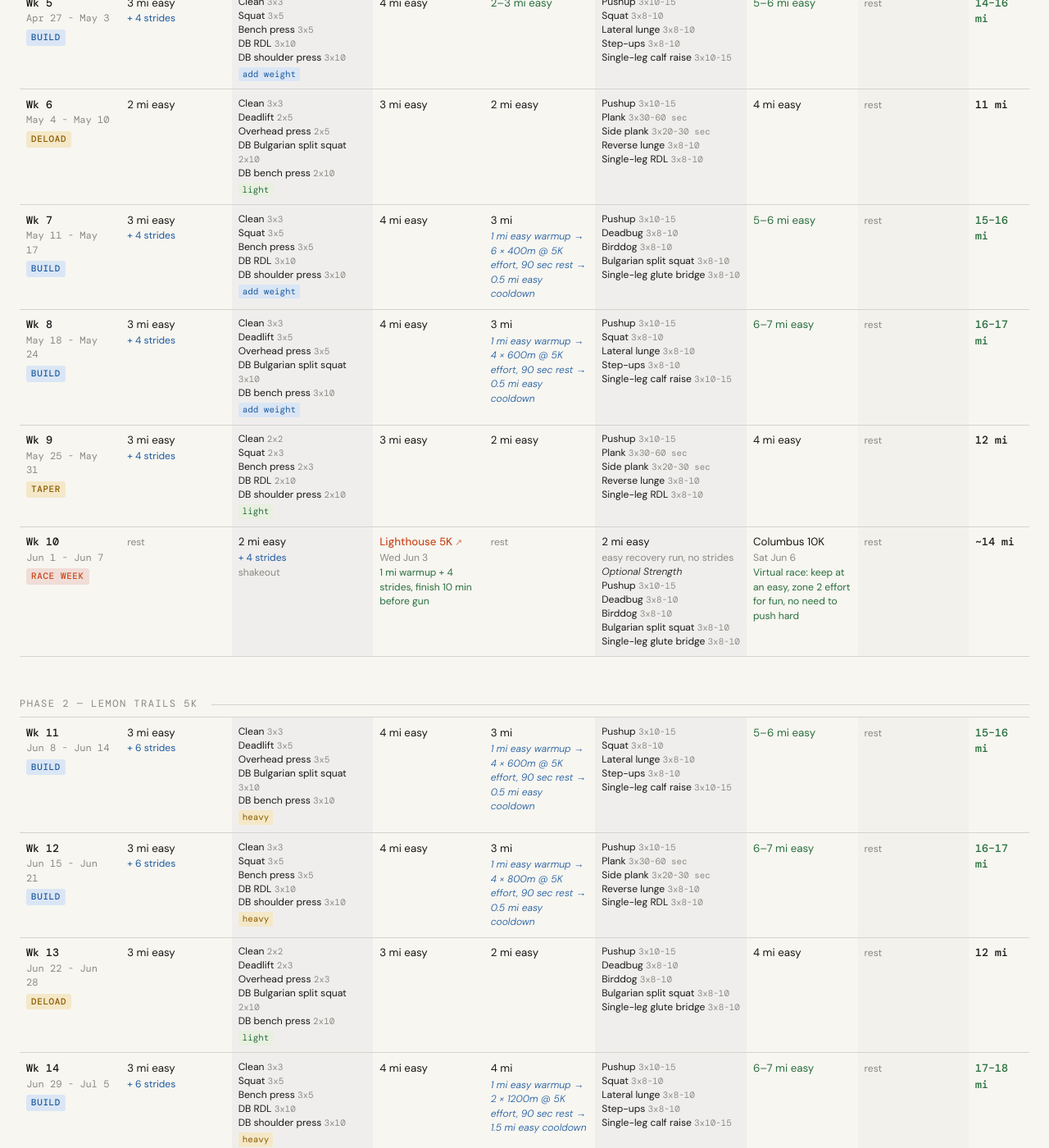
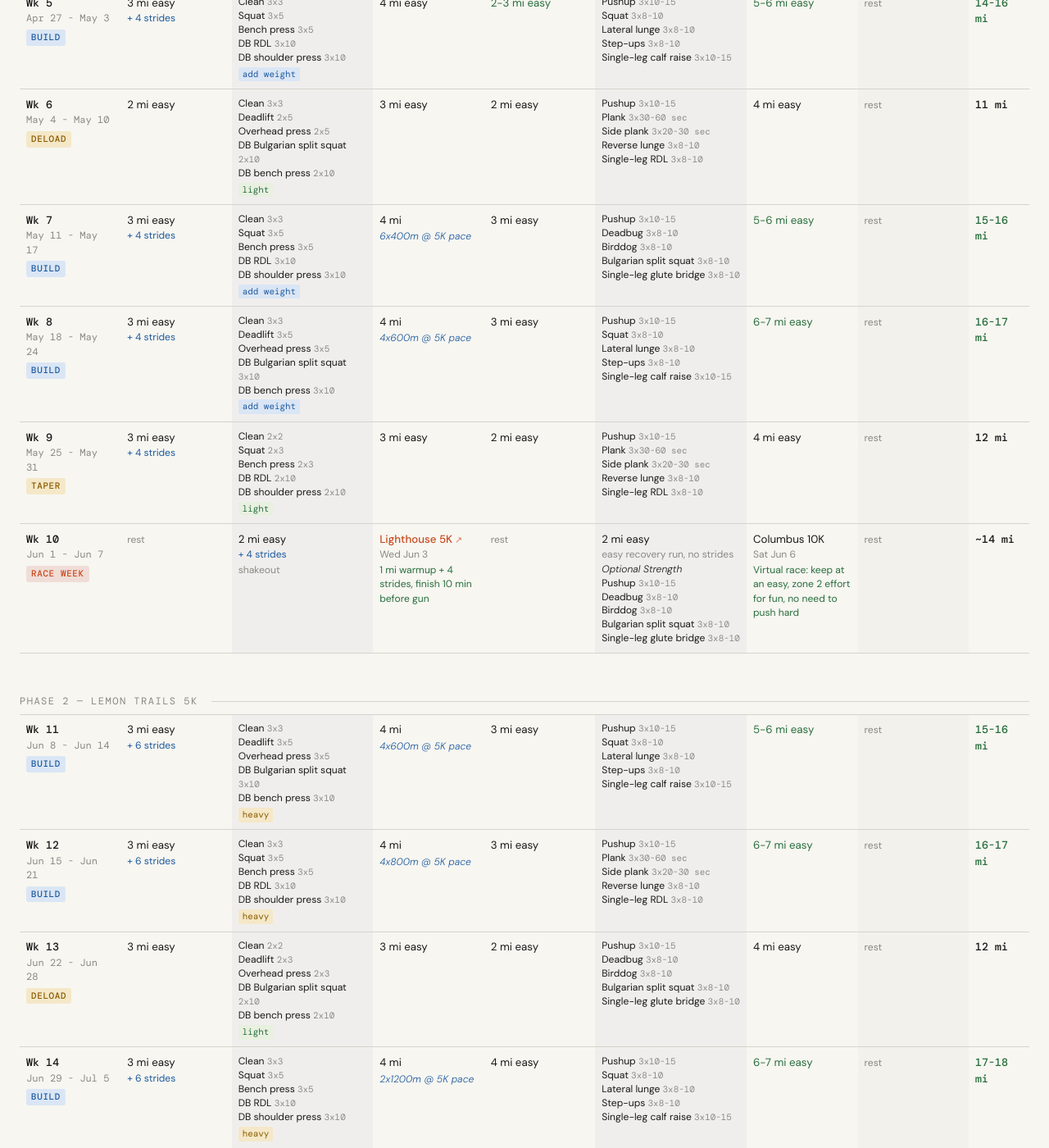
Before and after one commit to richardbasile/richardbasile.github.io, a Jekyll site: the page built from training-plan/index.html, in a window 1280 px wide and 1400 px high, scrolled down 1191 px. Shown: the whole window at 82% size. Built offline with Jekyll 4.4.1, drawn with Linux system fonts in a browser that asks for light colours; some of the changed text lies outside the part shown.

Commit message:
wednesday quality sessions

```diff
--- a/training-plan/index.html
+++ b/training-plan/index.html
@@ -944,9 +944,9 @@ title: 2026 Race Season
               <span class="fri-ex">Bulgarian split squat <span class="fri-sets">3x8-10</span></span>
               <span class="fri-ex">Single-leg glute bridge <span class="fri-sets">3x8-10</span></span>
             </td>
-            <td><span class="total-flex">4–5 mi easy</span></td>
-            <td class="rest-col"><span class="rest">rest</span></td>
-            <td class="total-cell total-flex">13–14 mi</td>
+            <td><span class="total-flex">4-5 mi easy</span></td>
+            <td class="rest-col"><span class="rest">rest</span></td>
+            <td class="total-cell total-flex">13-14 mi</td>
           </tr>
 
           <tr>
@@ -962,7 +962,7 @@ title: 2026 Race Season
                   class="fri-sets">3x10</span></span><span class="fri-ex">DB shoulder press <span
                   class="fri-sets">3x10</span></span><span class="str-intensity int-mod">add weight</span></td>
             <td>4 mi easy</td>
-            <td><span class="total-flex">2–3 mi easy</span></td>
+            <td><span class="total-flex">2-3 mi easy</span></td>
             <td class="str-col">
               <span class="fri-ex">Pushup <span class="fri-sets">3x10-15</span></span>
               <span class="fri-ex">Squat <span class="fri-sets">3x8-10</span></span>
@@ -970,9 +970,9 @@ title: 2026 Race Season
               <span class="fri-ex">Step-ups <span class="fri-sets">3x8-10</span></span>
               <span class="fri-ex">Single-leg calf raise <span class="fri-sets">3x10-15</span></span>
             </td>
-            <td><span class="total-flex">5–6 mi easy</span></td>
-            <td class="rest-col"><span class="rest">rest</span></td>
-            <td class="total-cell total-flex">14–16 mi</td>
+            <td><span class="total-flex">5-6 mi easy</span></td>
+            <td class="rest-col"><span class="rest">rest</span></td>
+            <td class="total-cell total-flex">14-16 mi</td>
           </tr>
 
           <tr>
@@ -1013,9 +1013,8 @@ title: 2026 Race Season
                   class="fri-sets">3x5</span></span><span class="fri-ex">DB RDL <span
                   class="fri-sets">3x10</span></span><span class="fri-ex">DB shoulder press <span
                   class="fri-sets">3x10</span></span><span class="str-intensity int-mod">add weight</span></td>
-            <td>4 mi easy</td>
-            <td>3 mi<span class="q">1 mi easy warmup &rarr; 6 &times; 400m @ 5K effort, 90 sec rest &rarr; 0.5 mi easy
-                cooldown</span></td>
+            <td>4 mi<span class="q">6x400m @ 5K pace</span></td>
+            <td>3 mi easy</td>
             <td class="str-col">
               <span class="fri-ex">Pushup <span class="fri-sets">3x10-15</span></span>
               <span class="fri-ex">Deadbug <span class="fri-sets">3x8-10</span></span>
@@ -1023,9 +1022,9 @@ title: 2026 Race Season
               <span class="fri-ex">Bulgarian split squat <span class="fri-sets">3x8-10</span></span>
               <span class="fri-ex">Single-leg glute bridge <span class="fri-sets">3x8-10</span></span>
             </td>
-            <td><span class="total-flex">5–6 mi easy</span></td>
-            <td class="rest-col"><span class="rest">rest</span></td>
-            <td class="total-cell total-flex">15–16 mi</td>
+            <td><span class="total-flex">5-6 mi easy</span></td>
+            <td class="rest-col"><span class="rest">rest</span></td>
+            <td class="total-cell total-flex">15-16 mi</td>
           </tr>
 
           <tr>
@@ -1040,9 +1039,8 @@ title: 2026 Race Season
                 <span class="fri-sets">3x5</span></span><span class="fri-ex">DB Bulgarian split squat <span
                   class="fri-sets">3x10</span></span><span class="fri-ex">DB bench press <span
                   class="fri-sets">3x10</span></span><span class="str-intensity int-mod">add weight</span></td>
-            <td>4 mi easy</td>
-            <td>3 mi<span class="q">1 mi easy warmup &rarr; 4 &times; 600m @ 5K effort, 90 sec rest &rarr; 0.5 mi easy
-                cooldown</span></td>
+            <td>4 mi<span class="q">4x600m @ 5K pace</span></td>
+            <td>3 mi easy</td>
             <td class="str-col">
               <span class="fri-ex">Pushup <span class="fri-sets">3x10-15</span></span>
               <span class="fri-ex">Squat <span class="fri-sets">3x8-10</span></span>
@@ -1050,9 +1048,9 @@ title: 2026 Race Season
               <span class="fri-ex">Step-ups <span class="fri-sets">3x8-10</span></span>
               <span class="fri-ex">Single-leg calf raise <span class="fri-sets">3x10-15</span></span>
             </td>
-            <td><span class="total-flex">6–7 mi easy</span></td>
-            <td class="rest-col"><span class="rest">rest</span></td>
-            <td class="total-cell total-flex">16–17 mi</td>
+            <td><span class="total-flex">6-7 mi easy</span></td>
+            <td class="rest-col"><span class="rest">rest</span></td>
+            <td class="total-cell total-flex">16-17 mi</td>
           </tr>
 
           <tr>
@@ -1129,9 +1127,8 @@ title: 2026 Race Season
                 <span class="fri-sets">3x5</span></span><span class="fri-ex">DB Bulgarian split squat <span
                   class="fri-sets">3x10</span></span><span class="fri-ex">DB bench press <span
                   class="fri-sets">3x10</span></span><span class="str-intensity int-heavy">heavy</span></td>
-            <td>4 mi easy</td>
-            <td>3 mi<span class="q">1 mi easy warmup &rarr; 4 &times; 600m @ 5K effort, 90 sec rest &rarr; 0.5 mi easy
-                cooldown</span></td>
+            <td>4 mi<span class="q">4x600m @ 5K pace</span></td>
+            <td>3 mi easy</td>
             <td class="str-col">
               <span class="fri-ex">Pushup <span class="fri-sets">3x10-15</span></span>
               <span class="fri-ex">Squat <span class="fri-sets">3x8-10</span></span>
@@ -1139,9 +1136,9 @@ title: 2026 Race Season
               <span class="fri-ex">Step-ups <span class="fri-sets">3x8-10</span></span>
               <span class="fri-ex">Single-leg calf raise <span class="fri-sets">3x10-15</span></span>
             </td>
-            <td><span class="total-flex">5–6 mi easy</span></td>
-            <td class="rest-col"><span class="rest">rest</span></td>
-            <td class="total-cell total-flex">15–16 mi</td>
+            <td><span class="total-flex">5-6 mi easy</span></td>
+            <td class="rest-col"><span class="rest">rest</span></td>
+            <td class="total-cell total-flex">15-16 mi</td>
           </tr>
 
           <tr>
@@ -1156,9 +1153,8 @@ title: 2026 Race Season
                   class="fri-sets">3x5</span></span><span class="fri-ex">DB RDL <span
                   class="fri-sets">3x10</span></span><span class="fri-ex">DB shoulder press <span
                   class="fri-sets">3x10</span></span><span class="str-intensity int-heavy">heavy</span></td>
-            <td>4 mi easy</td>
-            <td>3 mi<span class="q">1 mi easy warmup &rarr; 4 &times; 800m @ 5K effort, 90 sec rest &rarr; 0.5 mi easy
-                cooldown</span></td>
+            <td>4 mi<span class="q">4x800m @ 5K pace</span></td>
+            <td>3 mi easy</td>
             <td class="str-col">
               <span class="fri-ex">Pushup <span class="fri-sets">3x10-15</span></span>
               <span class="fri-ex">Plank <span class="fri-sets">3x30-60 sec</span></span>
@@ -1166,9 +1162,9 @@ title: 2026 Race Season
               <span class="fri-ex">Reverse lunge <span class="fri-sets">3x8-10</span></span>
               <span class="fri-ex">Single-leg RDL <span class="fri-sets">3x8-10</span></span>
             </td>
-            <td><span class="total-flex">6–7 mi easy</span></td>
-            <td class="rest-col"><span class="rest">rest</span></td>
-            <td class="total-cell total-flex">16–17 mi</td>
+            <td><span class="total-flex">6-7 mi easy</span></td>
+            <td class="rest-col"><span class="rest">rest</span></td>
+            <td class="total-cell total-flex">16-17 mi</td>
           </tr>
 
           <tr>
@@ -1209,9 +1205,8 @@ title: 2026 Race Season
                   class="fri-sets">3x5</span></span><span class="fri-ex">DB RDL <span
                   class="fri-sets">3x10</span></span><span class="fri-ex">DB shoulder press <span
                   class="fri-sets">3x10</span></span><span class="str-intensity int-heavy">heavy</span></td>
+            <td>4 mi<span class="q">2x1200m @ 5K pace</span></td>
             <td>4 mi easy</td>
-            <td>4 mi<span class="q">1 mi easy warmup &rarr; 2 &times; 1200m @ 5K effort, 90 sec rest &rarr; 1.5 mi easy
-                cooldown</span></td>
             <td class="str-col">
               <span class="fri-ex">Pushup <span class="fri-sets">3x10-15</span></span>
               <span class="fri-ex">Squat <span class="fri-sets">3x8-10</span></span>
@@ -1219,9 +1214,9 @@ title: 2026 Race Season
               <span class="fri-ex">Step-ups <span class="fri-sets">3x8-10</span></span>
               <span class="fri-ex">Single-leg calf raise <span class="fri-sets">3x10-15</span></span>
             </td>
-            <td><span class="total-flex">6–7 mi easy</span></td>
-            <td class="rest-col"><span class="rest">rest</span></td>
-            <td class="total-cell total-flex">17–18 mi</td>
+            <td><span class="total-flex">6-7 mi easy</span></td>
+            <td class="rest-col"><span class="rest">rest</span></td>
+            <td class="total-cell total-flex">17-18 mi</td>
           </tr>
 
           <tr>
@@ -1236,9 +1231,8 @@ title: 2026 Race Season
                   class="fri-sets">3x5</span></span><span class="fri-ex">DB RDL <span
                   class="fri-sets">3x10</span></span><span class="fri-ex">DB shoulder press <span
                   class="fri-sets">3x10</span></span><span class="str-intensity int-heavy">heavy</span></td>
+            <td>4 mi<span class="q">2x1600m @ 5K pace</span></td>
             <td>4 mi easy</td>
-            <td>4 mi<span class="q">1 mi easy warmup &rarr; 2 &times; 1600m @ 5K effort, 90 sec rest &rarr; 1 mi easy
-                cooldown</span></td>
             <td class="str-col">
               <span class="fri-ex">Pushup <span class="fri-sets">3x10-15</span></span>
               <span class="fri-ex">Plank <span class="fri-sets">3x30-60 sec</span></span>
@@ -1283,14 +1277,14 @@ title: 2026 Race Season
               <div class="wk-dates">Jul 20 - Jul 26</div>
               <div class="wk-badges"><span class="badge badge-rec">recovery</span></div>
             </td>
-            <td><span class="total-flex">2–3 mi easy</span><span class="note">all runs by feel, no structure</span></td>
+            <td><span class="total-flex">2-3 mi easy</span><span class="note">all runs by feel, no structure</span></td>
             <td class="str-col"><span class="rest">rest</span><span class="note">no strength this week</span></td>
-            <td><span class="total-flex">3–4 mi easy</span></td>
+            <td><span class="total-flex">3-4 mi easy</span></td>
             <td>3 mi easy</td>
             <td class="str-col"><span class="rest">rest</span></td>
             <td>4 mi easy</td>
             <td class="rest-col"><span class="rest">rest</span></td>
-            <td class="total-cell total-flex">12–14 mi</td>
+            <td class="total-cell total-flex">12-14 mi</td>
           </tr>
 
           <!-- PHASE 3 -->
@@ -1338,9 +1332,8 @@ title: 2026 Race Season
                   class="fri-sets">3x3</span></span><span class="fri-ex">DB RDL <span
                   class="fri-sets">3x10</span></span><span class="fri-ex">DB shoulder press <span
                   class="fri-sets">3x10</span></span><span class="str-intensity int-heavy">heavy</span></td>
-            <td>4 mi easy</td>
-            <td>3 mi<span class="q">1 mi easy warmup &rarr; 4 &times; 90 sec hill repeats easy down recovery &rarr; 1 mi
-                easy cooldown</span></td>
+            <td>4 mi<span class="q">4x90 sec hill repeats</span></td>
+            <td>3 mi easy</td>
             <td class="str-col">
               <span class="fri-ex">Pushup <span class="fri-sets">3x10-15</span></span>
               <span class="fri-ex">Deadbug <span class="fri-sets">3x8-10</span></span>
@@ -1391,9 +1384,8 @@ title: 2026 Race Season
                   class="fri-sets">3x3</span></span><span class="fri-ex">DB RDL <span
                   class="fri-sets">3x10</span></span><span class="fri-ex">DB shoulder press <span
                   class="fri-sets">3x10</span></span><span class="str-intensity int-heavy">heavy</span></td>
-            <td>4 mi easy</td>
-            <td>3 mi<span class="q">0.5 mi easy warmup &rarr; 6 &times; 400m @ 5K effort, 90 sec rest &rarr; remaining
-                distance easy cooldown</span></td>
+            <td>4 mi<span class="q">6x400m @ 5K pace</span></td>
+            <td>3 mi easy</td>
             <td class="str-col">
               <span class="fri-ex">Pushup <span class="fri-sets">3x10-15</span></span>
               <span class="fri-ex">Plank <span class="fri-sets">3x30-60 sec</span></span>
@@ -1418,9 +1410,8 @@ title: 2026 Race Season
                 <span class="fri-sets">3x3</span></span><span class="fri-ex">DB Bulgarian split squat <span
                   class="fri-sets">3x10</span></span><span class="fri-ex">DB bench press <span
                   class="fri-sets">3x10</span></span><span class="str-intensity int-heavy">heavy</span></td>
+            <td>4 mi<span class="q">6x90 sec hill repeats</span></td>
             <td>4 mi easy</td>
-            <td>4 mi<span class="q">1 mi easy warmup &rarr; 6 &times; 90 sec hill repeats easy down recovery &rarr; 1.5
-                mi easy cooldown</span></td>
             <td class="str-col">
               <span class="fri-ex">Pushup <span class="fri-sets">3x10-15</span></span>
               <span class="fri-ex">Deadbug <span class="fri-sets">3x8-10</span></span>
@@ -1477,9 +1468,8 @@ title: 2026 Race Season
                 <span class="fri-sets">3x3</span></span><span class="fri-ex">DB Bulgarian split squat <span
                   class="fri-sets">3x10</span></span><span class="fri-ex">DB bench press <span
                   class="fri-sets">3x10</span></span><span class="str-intensity int-heavy">heavy</span></td>
-            <td>5 mi easy</td>
-            <td>4 mi<span class="q">1 mi easy warmup &rarr; 2 mi @ HM pace &rarr; 1 mi easy
-                cooldown</span><span class="note">use Donut Run 5K result in VDOT / McMillan to set pace</span></td>
+            <td>5 mi<span class="q">2 mi @ HM pace</span><span class="note">use Donut Run 5K result in VDOT / McMillan to set pace</span></td>
+            <td>4 mi easy</td>
             <td class="str-col">
               <span class="fri-ex">Pushup <span class="fri-sets">3x10-15</span></span>
               <span class="fri-ex">Plank <span class="fri-sets">3x30-60 sec</span></span>
@@ -1504,9 +1494,8 @@ title: 2026 Race Season
                   class="fri-sets">3x3</span></span><span class="fri-ex">DB RDL <span
                   class="fri-sets">3x10</span></span><span class="fri-ex">DB shoulder press <span
                   class="fri-sets">3x10</span></span><span class="str-intensity int-heavy">heavy</span></td>
+            <td>4 mi<span class="q">6x90 sec hill repeats</span></td>
             <td>4 mi easy</td>
-            <td>4 mi<span class="q">1 mi easy warmup &rarr; 6 &times; 90 sec hill repeats easy down recovery &rarr; 1.5
-                mi easy cooldown</span></td>
             <td class="str-col">
               <span class="fri-ex">Pushup <span class="fri-sets">3x10-15</span></span>
               <span class="fri-ex">Deadbug <span class="fri-sets">3x8-10</span></span>
@@ -1564,9 +1553,8 @@ title: 2026 Race Season
             </td>
             <td><span class="rest">rest</span></td>
             <td class="str-col">3 mi easy<span class="s">+ 4 strides</span></td>
-            <td>5 mi easy</td>
-            <td>4 mi<span class="q">1 mi easy warmup &rarr; 2 mi @ HM pace &rarr; 1 mi easy
-                cooldown</span></td>
+            <td>5 mi<span class="q">2 mi @ HM pace</span></td>
+            <td>4 mi easy</td>
             <td class="str-col">
               <span class="fri-ex">Pushup <span class="fri-sets">3x10-15</span></span>
               <span class="fri-ex">Plank <span class="fri-sets">3x30-60 sec</span></span>
@@ -1644,7 +1632,7 @@ title: 2026 Race Season
             </td>
             <td><span class="rest">rest</span></td>
             <td class="str-col">3 mi easy</td>
-            <td>3 mi easy<span class="s">+ 4 strides (optional)</span></td>
+            <td>3 mi easy<span class="s">+ 4 strides</span></td>
             <td>2 mi easy</td>
             <td class="str-col">
               <span class="fri-ex">Pushup <span class="fri-sets">3x10-15</span></span>
@@ -1670,8 +1658,8 @@ title: 2026 Race Season
                   class="fri-sets">3x2</span></span><span class="fri-ex">DB RDL <span
                   class="fri-sets">3x10</span></span><span class="fri-ex">DB shoulder press <span
                   class="fri-sets">3x10</span></span><span class="str-intensity int-vheavy">very heavy</span></td>
-            <td>5 mi easy</td>
-            <td>4 mi<span class="q">1 mi easy warmup &rarr; 2 mi @ HM pace &rarr; 1 mi easy cooldown</span></td>
+            <td>5 mi<span class="q">3 mi @ HM pace</span></td>
+            <td>4 mi easy</td>
             <td class="str-col">
               <span class="fri-ex">Pushup <span class="fri-sets">3x10-15</span></span>
               <span class="fri-ex">Deadbug <span class="fri-sets">3x8-10</span></span>
@@ -1940,7 +1928,7 @@ title: 2026 Race Season
           sub-10:00/mile</span></div>
       <div class="strategy-grid" id="grid-lemon-trails-5k"></div>
       <p class="race-note"><strong>Key principle:</strong> The 5K is a sustained hard effort from start to finish —
-        there is no comfortable middle section. The Thursday interval sessions in weeks 12–16 have trained your body
+        there is no comfortable middle section. The Thursday interval sessions in weeks 12-16 have trained your body
         specifically for this. You arrive here tapered and rested off a lighter week. Trust the work.</p>
     </div>
   </div>
```
